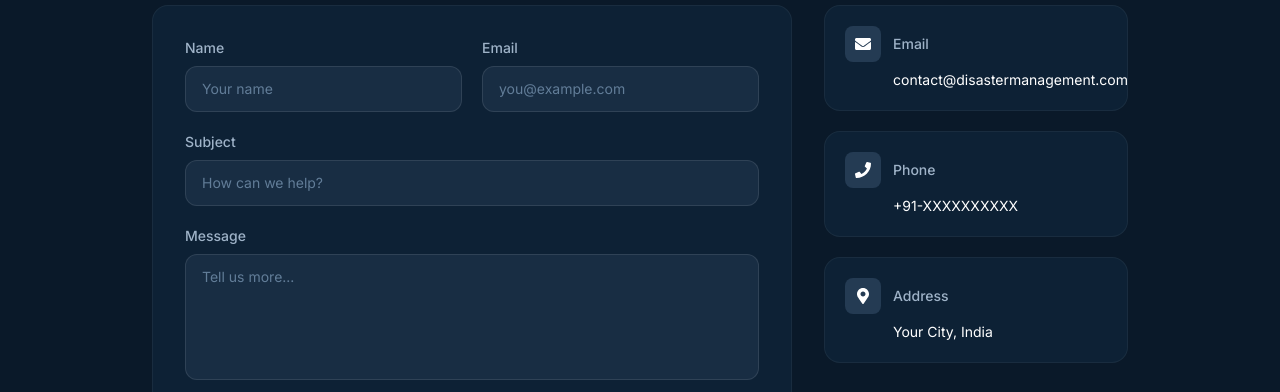
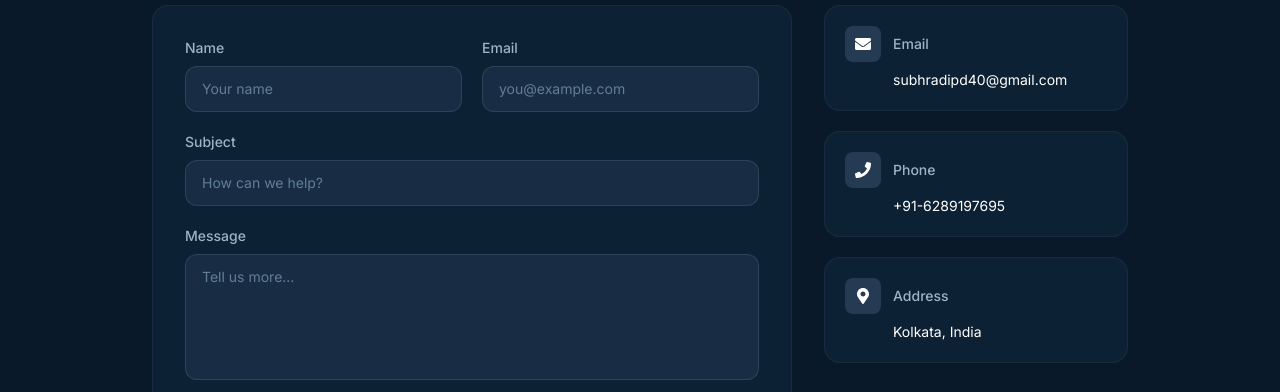
Before and after one commit to buildswithSubhra/Disaster-Management-website, a React (Create React App) app in the folder client/: page /contact in a window 1280 px wide. Shown: the part 309-701 px from the top of the page. Built offline with nearby package versions, Linux system fonts and the light colour scheme; no server answers.

Commit message:
Update contact page info

```diff
--- a/client/src/pages/Contact.jsx
+++ b/client/src/pages/Contact.jsx
@@ -121,9 +121,9 @@ const Contact = () => {
             className="space-y-5"
           >
             {[
-              { icon: FaEnvelope, label: 'Email', value: 'contact@disastermanagement.com' },
-              { icon: FaPhone, label: 'Phone', value: '+91-XXXXXXXXXX' },
-              { icon: FaMapMarkerAlt, label: 'Address', value: 'Your City, India' },
+              { icon: FaEnvelope, label: 'Email', value: 'subhradipd40@gmail.com' },
+              { icon: FaPhone, label: 'Phone', value: '+91-6289197695' },
+              { icon: FaMapMarkerAlt, label: 'Address', value: 'Kolkata, India' },
             ].map((item) => (
               <div key={item.label} className="bg-navy-900/50 dark:bg-gray-800/50 border border-white/5 dark:border-gray-700 rounded-2xl p-5">
                 <div className="flex items-center gap-3 mb-2">
```
